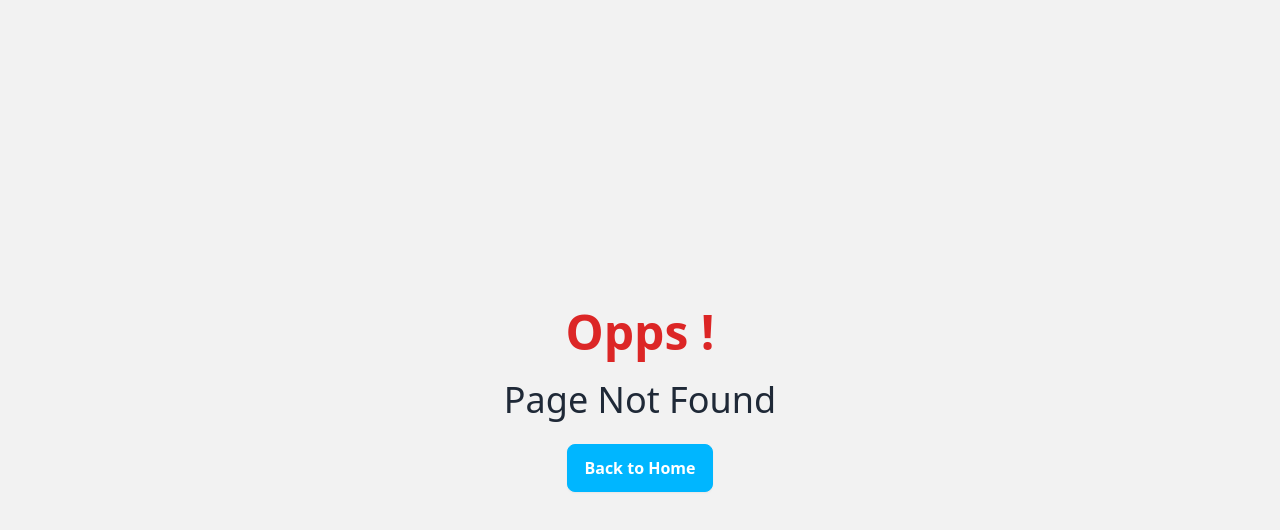
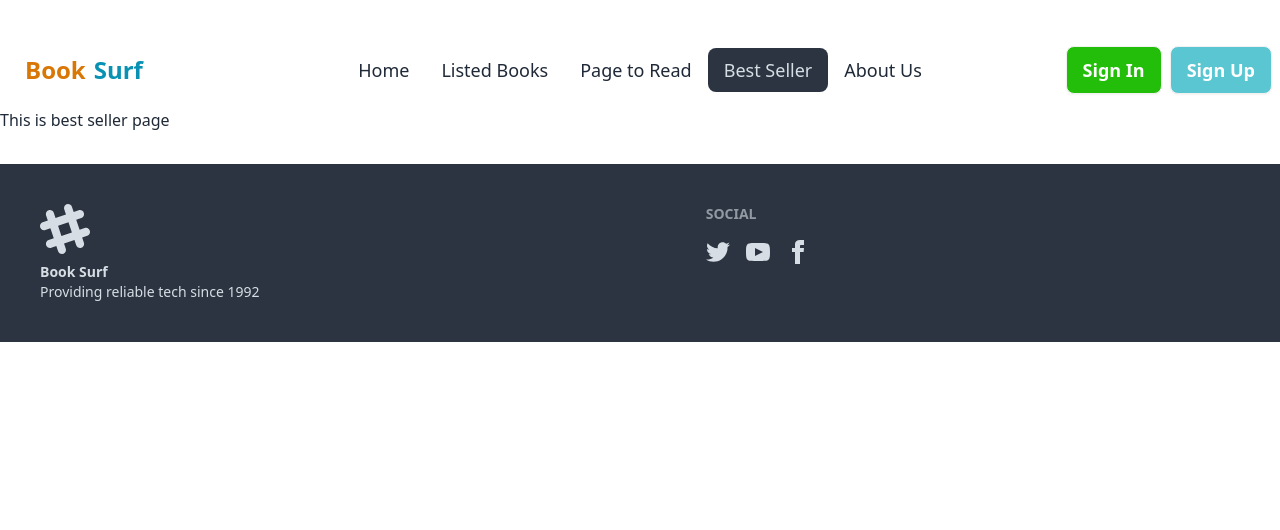
Before and after one commit to tuhin92/book-vibe, a React (Vite) app: page /best_seller in a window 1280 px wide. Before the commit this address had no page. Shown: the top 530 px of the page. Built offline with nearby package versions, Linux system fonts and the light colour scheme.

Commit message:
some changes and add two more routes

```diff
--- /dev/null
+++ b/src/components/About/About.jsx
@@ -0,0 +1,9 @@
+const About = () => {
+    return (
+        <div>
+            <h2>This is about page</h2>
+        </div>
+    );
+};
+
+export default About;
--- /dev/null
+++ b/src/components/BestSeller/BestSeller.jsx
@@ -0,0 +1,9 @@
+const BestSeller = () => {
+    return (
+        <div>
+            <h2>This is best seller page</h2>
+        </div>
+    );
+};
+
+export default BestSeller;
--- a/src/components/Footer/Footer.jsx
+++ b/src/components/Footer/Footer.jsx
@@ -1,6 +1,6 @@
 const Footer = () => {
   return (
-    <footer className="footer p-10 bg-neutral text-neutral-content">
+    <footer className="footer p-10 bg-neutral text-neutral-content mt-8">
       <aside>
         <svg
           width="50"
--- a/src/components/Header/Header.jsx
+++ b/src/components/Header/Header.jsx
@@ -6,10 +6,12 @@ const Header = () => {
         <li className="text-lg"><NavLink to="/">Home</NavLink></li>
         <li className="text-lg"><NavLink to="/listed-books">Listed Books</NavLink></li>
         <li className="text-lg"><NavLink to="/page-to-read">Page to Read</NavLink></li>
+        <li className="text-lg"><NavLink to="/best_seller">Best Seller</NavLink></li>
+        <li className="text-lg"><NavLink to="/about_us">About Us</NavLink></li>
     </>
 
     return (
-        <div className="navbar bg-base-100">
+        <div className="navbar bg-base-100 container mx-auto mt-8">
   <div className="navbar-start">
     <div className="dropdown">
       <div tabIndex={0} role="button" className="btn btn-ghost lg:hidden">
@@ -19,7 +21,7 @@ const Header = () => {
         {links}
       </ul>
     </div>
-    <a className="btn btn-ghost text-xl font-bold">Book Surf</a>
+    <a className="btn btn-ghost text-2xl font-bold"><span className="text-amber-600">Book</span> <span className="text-cyan-600">Surf</span></a>
   </div>
   <div className="navbar-center hidden lg:flex">
     <ul className="menu menu-horizontal px-1">
--- a/src/components/Home/Home.jsx
+++ b/src/components/Home/Home.jsx
@@ -1,9 +1,29 @@
+import { NavLink } from "react-router-dom";
+
 const Home = () => {
-    return (
-        <div>
-            <h2>This is home</h2>
+  return (
+    <div className="container mx-auto mt-8">
+      <div className="hero h-[650px] bg-base-200 rounded-2xl">
+        <div className="hero-content flex-col lg:flex-row-reverse">
+          <img
+            src="https://i.postimg.cc/VNFtfTQD/pngwing-1.png"
+            className="max-w-sm rounded-lg shadow-2xl"
+          />
+          <div>
+            <h1 className="text-4xl lg:text-6xl font-bold">Books to freshen up <br></br> your bookshelf</h1>
+            <p className="py-6 text-base lg:text-lg text-gray-500">
+            "Books to Freshen Up" offers diverse fiction and non-fiction selections, revitalizing readers' minds with engaging narratives and thought-provoking content.
+            </p>
+            <ul>
+                <li className="btn bg-[#23BE0A] text-sm text-white font-bold">
+                    <NavLink to="/listed-books">View The List</NavLink>
+                </li>
+            </ul>
+          </div>
         </div>
-    );
+      </div>
+    </div>
+  );
 };
 
 export default Home;
```
Also changed, not shown: src/main.jsx (+10 -0 lines).
